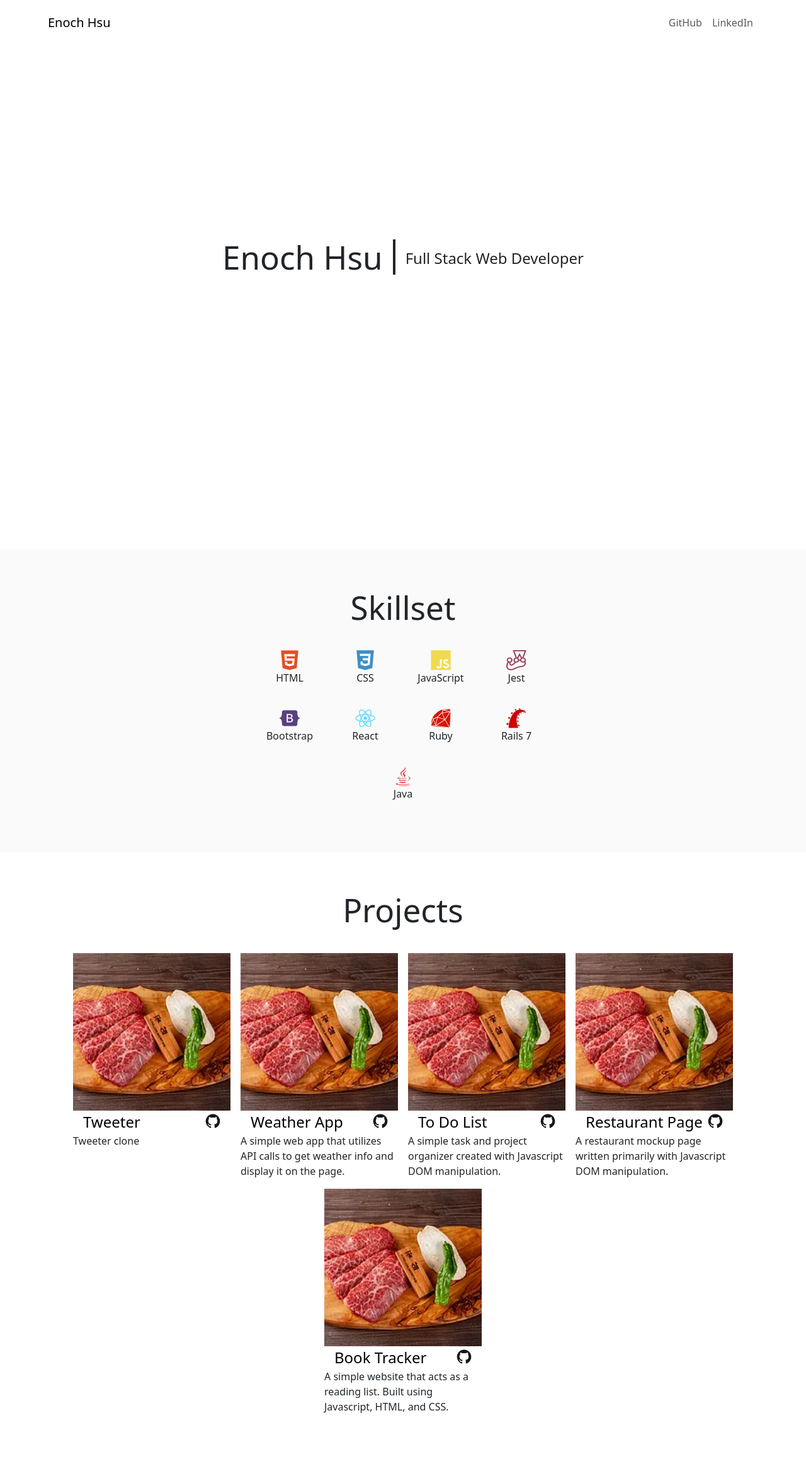
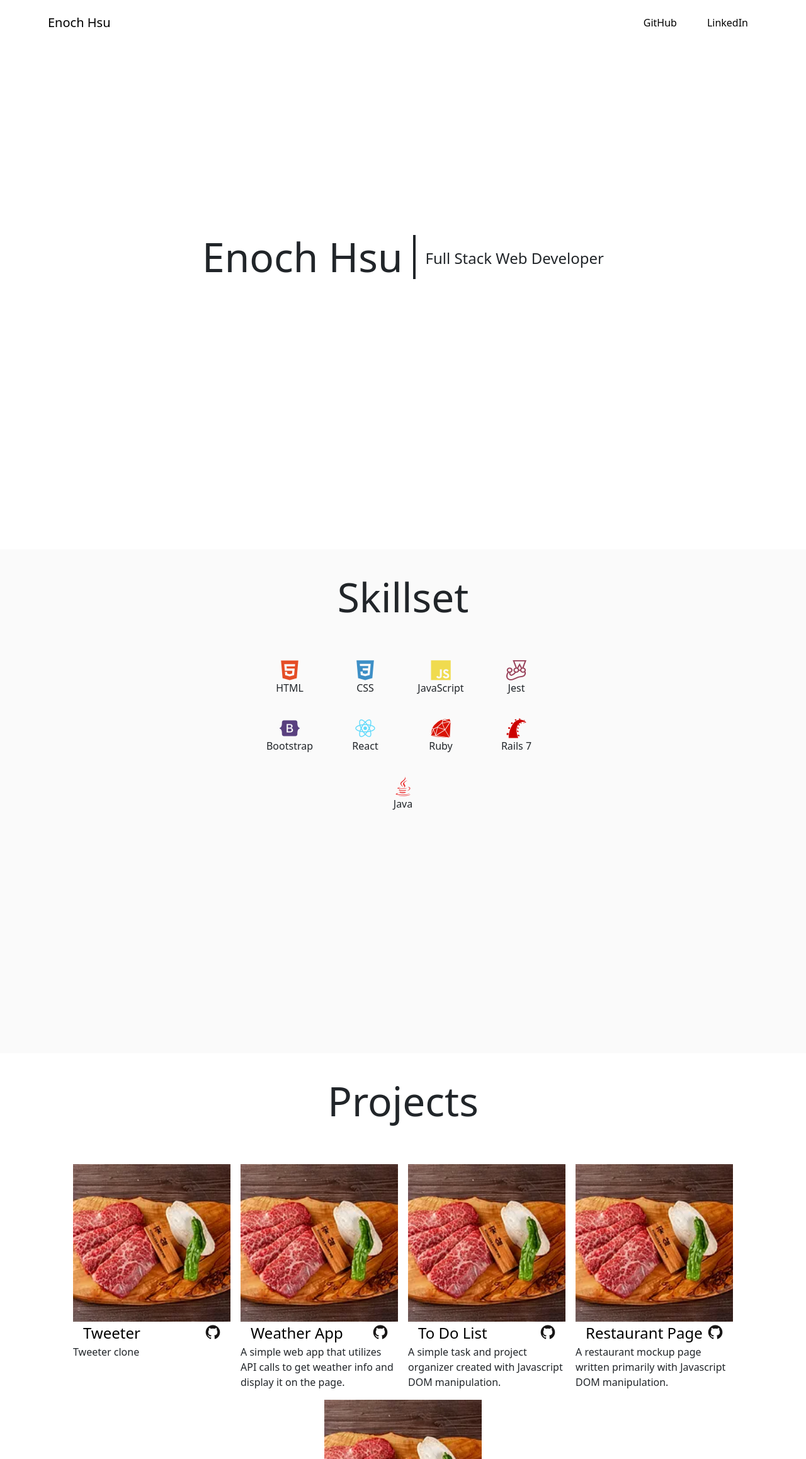
Before and after one commit to ewoknock/portfolio, a React (Vite) app: page / in a window 1280 px wide. Shown: the top 2316 px of the page at 63% size. Built offline with nearby package versions, Linux system fonts and the light colour scheme.

Commit message:
Updates css styling
Modifies sections to have minimum height of 100vh
Fixes sections to have static header size of 10rem
Fixes navbar so it no longer collapses and maintains styling across sizes.

```diff
--- a/src/components/Hero.jsx
+++ b/src/components/Hero.jsx
@@ -3,7 +3,7 @@ import '../styles/Hero.css'
 
 function Hero(){
     return(
-        <div className='contain hero-section'>
+        <div className='hero-section'>
             <div className='hero-content'>
                 <h1 className='hero-name'>Enoch Hsu</h1>
                 <div className='hero-right'>
--- a/src/components/Navbar.jsx
+++ b/src/components/Navbar.jsx
@@ -5,14 +5,11 @@ import '../styles/Navbar.css'
 function Navbar() {
     return (
         <>
-            <nav className ='navbar navbar-expand-lg'>
+            <nav className ='navbar sticky-top'>
                 <div className='container-fluid'>
                     <Link to='/' className='navbar-brand'>Enoch Hsu</Link>
-                    <button className="navbar-toggler" type="button" data-bs-toggle="collapse" data-bs-target="#navbarSupportedContent" aria-controls="navbarSupportedContent" aria-expanded="false" aria-label="Toggle navigation">
-                        <span className="navbar-toggler-icon"></span>
-                    </button>
-                    <div className="collapse navbar-collapse" id="navbarSupportedContent">
-                        <ul className='navbar-nav ms-auto mb-2 mb-lg-0'>
+                    <div className="nav">
+                        <ul className='navbar-actions'>
                             <li className='nav-item'>
                                 <a className='nav-link' href="https://github.com/ewoknock" target='_blank' rel='noopener noreferrer'>GitHub</a>
                             </li>
--- a/src/components/Projects.jsx
+++ b/src/components/Projects.jsx
@@ -14,7 +14,7 @@ const ProjsData = [
 function Projects() {
     return (
         <>
-        <section className='contain projects-section'>
+        <section className='projects-section'>
             <h1 className='projects-name'>Projects</h1>
             <div className='projects-wrapper'>
                 { ProjsData.map((item, key) =>
--- a/src/components/Skills.jsx
+++ b/src/components/Skills.jsx
@@ -16,7 +16,7 @@ const SkillData = [
 function Skills() {
     return (
         <>
-        <section className='contain skills-section'>
+        <section className='skills-section'>
             <h1 className='section-name'>Skillset</h1>
             <div className='skills-wrapper'>
                 {SkillData.map((item, key) =>
--- a/src/styles/App.css
+++ b/src/styles/App.css
@@ -41,13 +41,27 @@ body{
     text-align: center;
 }
 
+
+section {
+    display: grid;
+    justify-content: center;
+    min-height: 100vh;
+    grid-template-rows: 10rem auto;
+    gap: 1rem;
+}
+
+h1{
+    font-size: 4rem !important;
+    place-content: center;
+}
+  /*
 main{
     width: 100%;
     display: flex;
     flex-direction: column;
 
-}
-
+}*/
+/*
 .contain{
     display: flex;
     flex-direction: column;
@@ -58,3 +72,4 @@ main{
     max-width: 100vw !important;
 
 }
+*/
--- a/src/styles/Navbar.css
+++ b/src/styles/Navbar.css
@@ -2,11 +2,23 @@
     margin: 1vh 5vw;
     display: flex;
     justify-content: space-between;
-    position: sticky !important;
-    top: 0;
-    z-index: 100;
 }
 
 :hover.nav-link{
     cursor: pointer;
 }
+
+.navbar-actions{
+    display: flex;
+    gap: 1rem;
+    align-items: center;
+    justify-content: center;
+    margin: 0;
+}
+
+.navbar-actions a{
+    color: black;
+}
+.navbar-actions li{
+    list-style: none;
+}
--- a/src/styles/Projects.css
+++ b/src/styles/Projects.css
@@ -1,16 +1,12 @@
-.projects-section{
-    display: flex;
-    align-items: center;
-    justify-content: center;
-    flex-direction: column;
-    gap: 2rem;
+.projects-name{
+
 }
-
 .projects-wrapper{
     display: flex;
     flex-wrap: wrap;
     gap: 1rem;
     justify-content: center;
+    padding-bottom: 2rem;
 }
 
 .project-card{
--- a/src/styles/Skills.css
+++ b/src/styles/Skills.css
@@ -1,9 +1,5 @@
 .skills-section{
-    display: flex;
-
-    gap: 2rem;
     background-color: var(--color-white);
-
 
 }
 
@@ -11,9 +7,11 @@
     display: flex;
     flex-wrap: wrap;
     justify-content: center;
+    align-items: flex-start;
     width: 40vw;
     min-width: 250px;
     gap: 20px;
+    height: fit-content;
 }
 
 .tile-wrapper{
@@ -21,9 +19,13 @@
     flex-direction: column;
     min-width: 100px;
     align-items: center;
+    max-height: 100px;
 }
 
 .tile-wrapper>i{
     font-size: 2rem;
-    height: auto;
 }
+
+.item-label{
+    font-size: 1rem;
+}
```
